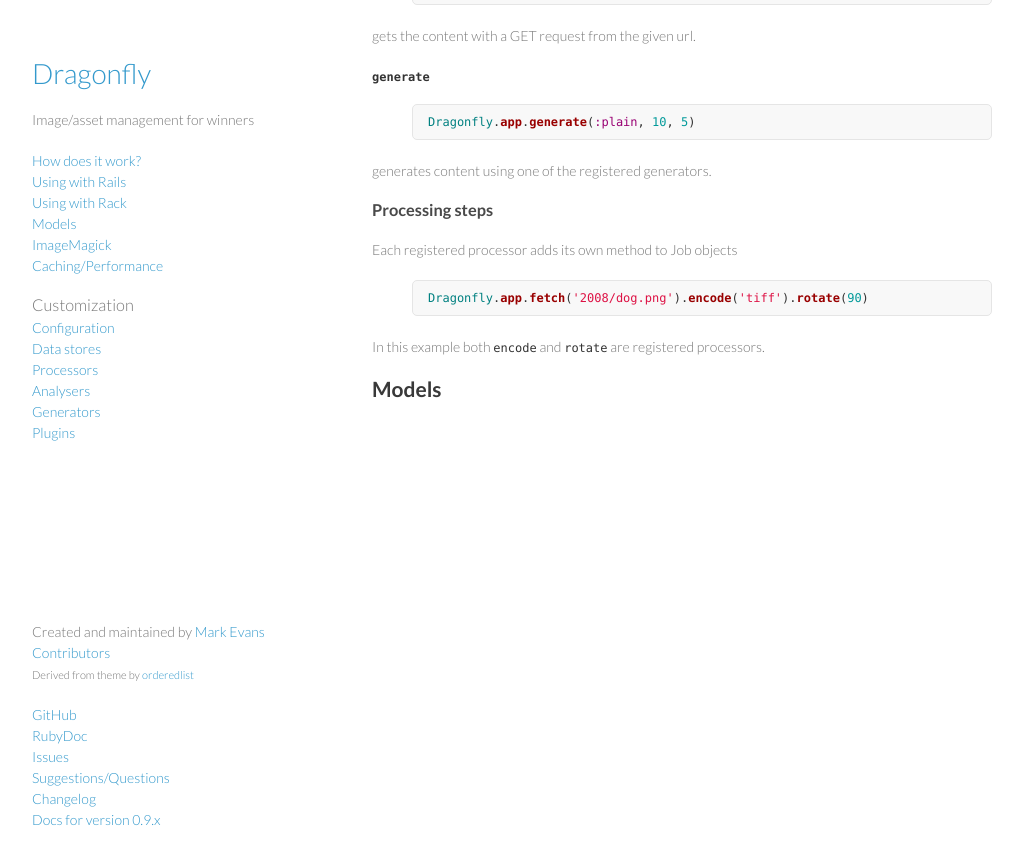
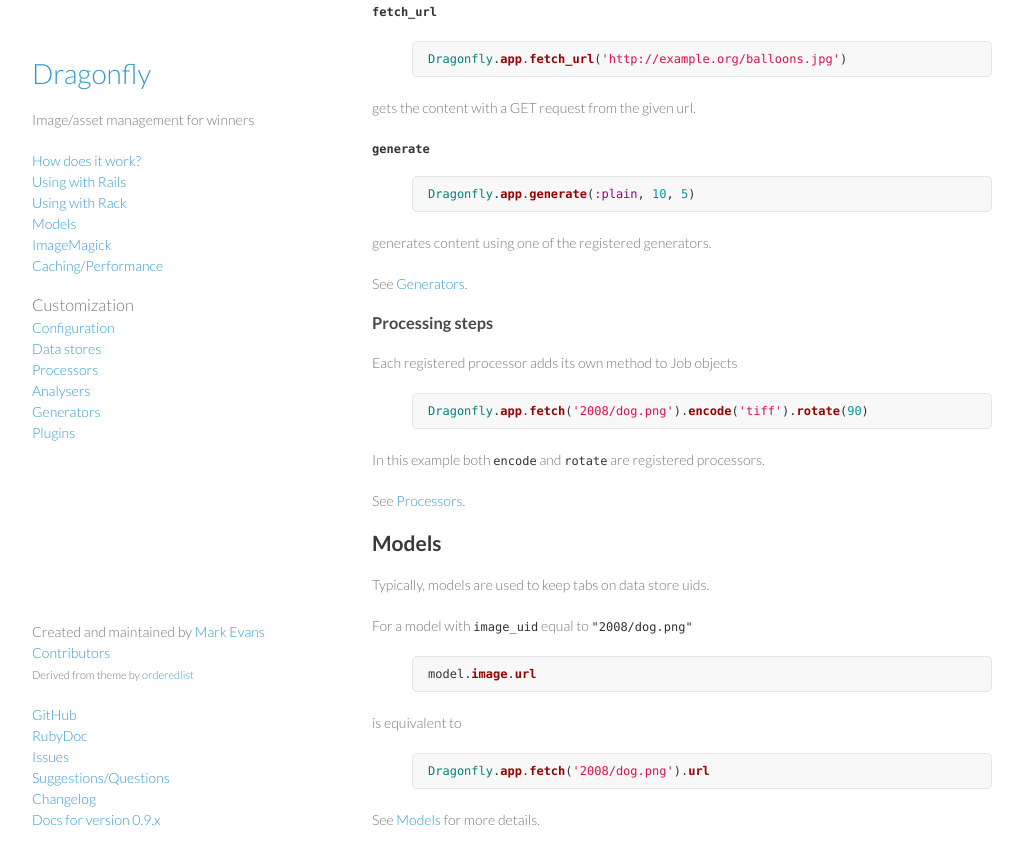
Before and after one commit to brendon/dragonfly-docs, a Jekyll site: the page built from _posts/0000-01-01-how-works.md, in a window 1280 px wide and 900 px high, scrolled down 2528 px. Shown: the top 865 px of the window, without its empty margins (108-1131 px from the left). Built offline with Jekyll 4.4.1, drawn with Linux system fonts in a browser that asks for light colours; Markdown is read by kramdown in place of the engine named in the settings; some of the changed text lies outside the part shown.

Commit message:
finished how does it work doc

```diff
--- a/_posts/0000-01-01-how-works.md
+++ b/_posts/0000-01-01-how-works.md
@@ -61,7 +61,7 @@ The commands "fetch the content then process with the thumb processor" are encod
 
 The Dragonfly app is itself a Rack app. When we visit it with this url, _we get the fetched and processed content!!_
 
-### Using the content
+<h3 id="using-content">Using the content</h3>
 Doing
 {% highlight ruby %}
 image = Dragonfly.app.fetch('2008/dog.png').thumb('300x300')
@@ -79,6 +79,10 @@ but we normally won't need to, because any methods that need the resultant conte
 {% highlight ruby %}
 image.data                   # ===> a String containing the data
 image.to_file('out.png')     # writes to file 'out.png' and returns a readable file object
+image.to_file('out.png',
+  :mode => 0600,
+  :mkdirs => false
+)
 image.tempfile               # ===> a closed Tempfile object
 image.file                   # ===> a readable (open) File object
 image.file do |f|            # Yields an open file object, returns the return value of
@@ -123,6 +127,8 @@ Dragonfly.app.generate(:plain, 10, 5)
 {% endhighlight %}
 generates content using one of the registered generators.
 
+See [Generators]({% post_url 0000-02-05-generators %}).
+
 ### Processing steps
 Each registered processor adds its own method to Job objects
 {% highlight ruby %}
@@ -130,4 +136,19 @@ Dragonfly.app.fetch('2008/dog.png').encode('tiff').rotate(90)
 {% endhighlight %}
 In this example both `encode` and `rotate` are registered processors.
 
+See [Processors]({% post_url 0000-02-03-processors %}).
+
 ## Models
+Typically, models are used to keep tabs on data store uids.
+
+For a model with `image_uid` equal to `"2008/dog.png"`
+{% highlight ruby %}
+model.image.url
+{% endhighlight %}
+
+is equivalent to
+{% highlight ruby %}
+Dragonfly.app.fetch('2008/dog.png').url
+{% endhighlight %}
+
+See [Models]({% post_url 0000-01-04-models %}) for more details.
```
Also changed, not shown: _posts/0000-01-04-models.md (+2 -11 lines).
